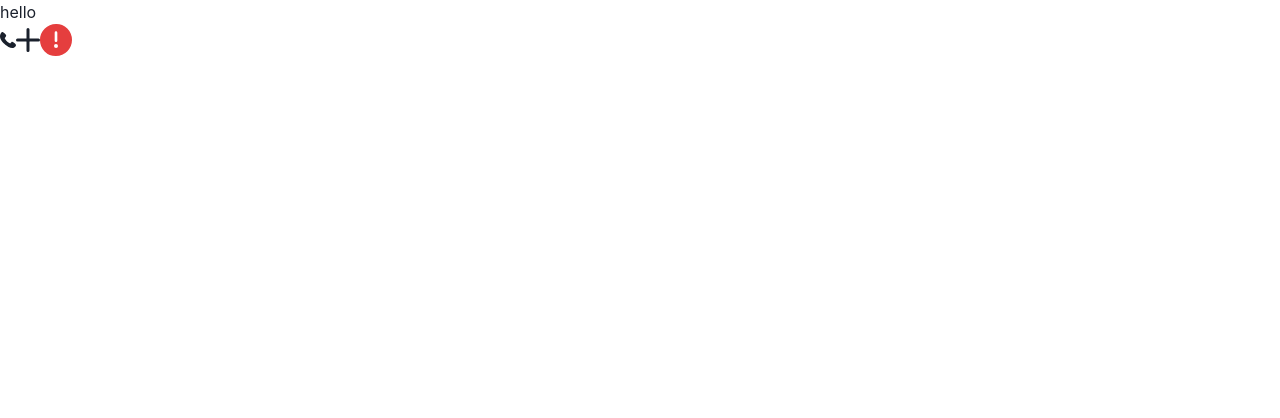
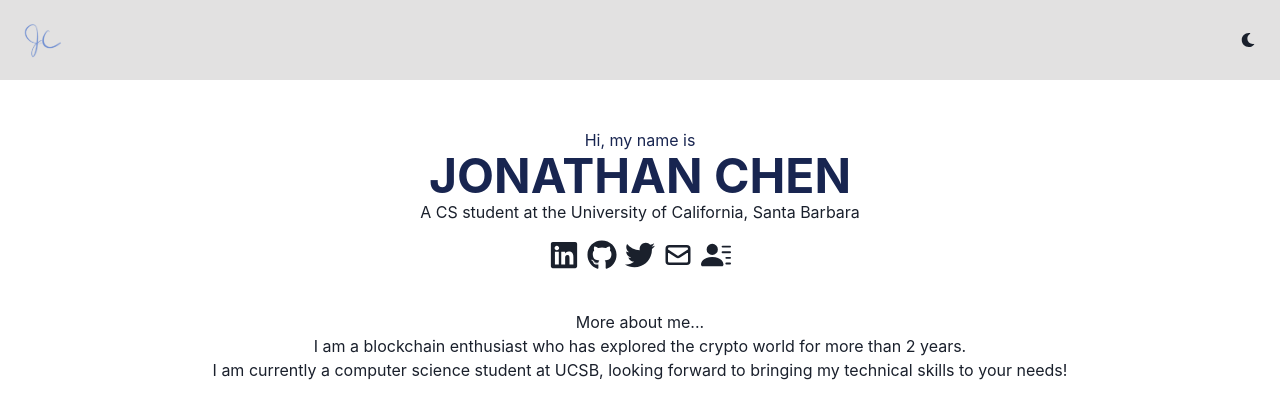
Before and after one commit to pingyujc/portfolio, a React (Create React App) app: page / in a window 1280 px wide. Shown: the top 418 px of the page. Built offline with nearby package versions, Linux system fonts and the light colour scheme.

Commit message:
completed navbar, added light/darl mode

```diff
--- a/src/App.js
+++ b/src/App.js
@@ -1,17 +1,22 @@
 import "./App.css";
+import {
+  ChakraProvider,
+  useColorMode,
+  IconButton,
+  Icon,
+} from "@chakra-ui/react";
 import Navbar from "./components/Navbar";
-import { PhoneIcon, AddIcon, WarningIcon } from "@chakra-ui/icons";
+import About from "./components/About";
+
+import theme from "./theme.js"; // Import your custom Chakra UI theme
 
 function App() {
   return (
     <div>
-      {/* <Navbar /> */}
-      hello
-      <div width={"full"}>
-        <PhoneIcon />
-        <AddIcon boxSize={6} />
-        <WarningIcon w={8} h={8} color="red.500" />
-      </div>
+      <Navbar />
+      <br></br>
+      <br></br>
+      <About />
     </div>
   );
 }
--- a/src/components/About.js
+++ /dev/null
@@ -1,7 +0,0 @@
-import React from "react";
-
-const About = () => {
-  return <div></div>;
-};
-
-export default About;
--- /dev/null
+++ b/src/components/About.jsx
@@ -0,0 +1,58 @@
+import React from "react";
+import { ChakraProvider, useColorMode, HStack } from "@chakra-ui/react";
+import { FaGithub, FaLinkedin, FaTwitter } from "react-icons/fa"; // Import only the required icons
+import { HiOutlineMail } from "react-icons/hi";
+import { BsFillPersonLinesFill } from "react-icons/bs";
+
+import { PhoneIcon, AddIcon, WarningIcon } from "@chakra-ui/icons";
+
+const About = () => {
+  const { colorMode, toggleColorMode } = useColorMode();
+
+  return (
+    <div className="w-full flex items-center justify-center flex-col text-center mt-[80px]">
+      <p className="text-[#182550]">Hi, my name is</p>
+      <h1 className="text-3xl sm:text-5xl font-bold text-[#182550]">
+        JONATHAN CHEN
+      </h1>
+      <h2 className="mb-4">
+        A CS student at the University of California, Santa Barbara
+      </h2>
+
+      {/* Social Icons */}
+      <HStack>
+        <a href="https://www.linkedin.com/in/-jonathanchen/">
+          <FaLinkedin size={30} />
+        </a>
+
+        <a href="https://github.com/pingyujc">
+          <FaGithub size={30} />
+        </a>
+        <a href="https://twitter.com/pingyujc">
+          <FaTwitter size={30} />
+        </a>
+        <a href="mailto:pingyujc@gmail.com">
+          <HiOutlineMail size={30} />
+        </a>
+
+        <a href="/">
+          <BsFillPersonLinesFill size={30} />
+        </a>
+      </HStack>
+
+      {/* More about me */}
+      <div className="mt-10 text-center">
+        <p className=" inline-block">
+          More about me...
+          <br />
+          I am a blockchain enthusiast who has explored the crypto world for
+          more than 2 years.
+          <br />I am currently a computer science student at UCSB, looking
+          forward to bringing my technical skills to your needs!
+        </p>
+      </div>
+    </div>
+  );
+};
+
+export default About;
--- a/src/components/Navbar.jsx
+++ b/src/components/Navbar.jsx
@@ -1,166 +1,32 @@
 import React, { useState } from "react";
-import {
-  FaBars,
-  FaTimes,
-  FaGithub,
-  FaLinkedin,
-  FaTwitter,
-  FaX,
-} from "react-icons/fa";
-import { HiOutlineMail } from "react-icons/hi";
-import { BsFillPersonLinesFill } from "react-icons/bs";
+import { FaBars, FaTimes, FaMoon, FaSun } from "react-icons/fa";
 import Logo from "../assets/JC_logo.png";
 import { Link } from "react-scroll";
+import { useColorMode, IconButton, HStack } from "@chakra-ui/react"; // Import useColorMode from Chakra UI
 
 const Navbar = () => {
   const [nav, setNav] = useState(false);
   const handleClick = () => setNav(!nav);
+  // Use the useColorMode hook from Chakra UI
+  const { colorMode, toggleColorMode } = useColorMode();
+
   return (
-    <div className="fixed w-full h-[80px] flex justify-between items-center px-4 bg-[#0a192f] text-gray-300">
+    <div
+      className={`fixed w-full h-[80px] flex justify-between items-center px-4 ${
+        colorMode === "light" ? "bg-[#e2e1e1] text-black" : "bg-[#0a192f]"
+      } text-gray-300`}
+    >
+      {/* <div className="fixed w-full h-[80px] flex justify-between items-center px-4 bg-[#0a192f] text-gray-300"> */}
       <div>
         <img src={Logo} alt="Logo Image" style={{ width: "50px" }} />
       </div>
 
-      {/* menu */}
-
-      <ul className="hidden md:flex">
-        <li>
-          <Link to="home" smooth={true} duration={500} offset={-75}>
-            Home
-          </Link>
-        </li>
-        <li>
-          <Link to="about" smooth={true} duration={500}>
-            About
-          </Link>
-        </li>
-        <li>
-          <Link to="skills" smooth={true} duration={500} offset={-75}>
-            Skills
-          </Link>
-        </li>
-        <li>
-          <Link to="projects" smooth={true} duration={500} offset={-75}>
-            Projects
-          </Link>
-        </li>
-        <li>
-          <Link to="contact" smooth={true} duration={500} offset={-75}>
-            Contact
-          </Link>
-        </li>
-      </ul>
-
-      {/* Hamburger */}
-      <div onClick={handleClick} className="md:hidden z-10">
-        {/* display FaBars or FaTimes */}
-        {!nav ? <FaBars /> : <FaTimes />}
-      </div>
-
-      {/* Mobile menu */}
-      <ul
-        className={
-          !nav
-            ? "hidden"
-            : "absolute top-0 left-0 w-full h-screen bg-[#0a192f] flex flex-col justify-center items-center"
-        }
-      >
-        <li className="py-6 text-4xl">
-          <Link
-            onClick={handleClick}
-            to="home"
-            smooth={true}
-            duration={500}
-            offset={-75}
-          >
-            Home
-          </Link>
-        </li>
-        <li className="py-6 text-4xl">
-          <Link onClick={handleClick} to="about" smooth={true} duration={500}>
-            About
-          </Link>
-        </li>
-        <li className="py-6 text-4xl">
-          <Link
-            onClick={handleClick}
-            to="skills"
-            smooth={true}
-            duration={500}
-            offset={-150}
-          >
-            Skills
-          </Link>
-        </li>
-        <li className="py-6 text-4xl">
-          <Link
-            onClick={handleClick}
-            to="projects"
-            smooth={true}
-            duration={500}
-            offset={-75}
-          >
-            Projects
-          </Link>
-        </li>
-        <li className="py-6 text-4xl">
-          <Link
-            onClick={handleClick}
-            to="contact"
-            smooth={true}
-            duration={500}
-            offset={-75}
-          >
-            Contact
-          </Link>
-        </li>
-      </ul>
-
-      {/* Social Icons: twitter ... */}
-      <div className="hidden lg:flex fixed flex-col top-[50%] left-0">
-        <ul>
-          <li className="w-[160px] h-[60px] flex justify-between items-center ml-[-100px] hover:ml-[-10px] duration-300 bg-blue-600">
-            <a
-              className="flex justify-between items-center w-full text-gray-300"
-              href="https://www.linkedin.com/in/-jonathanchen/"
-            >
-              Linkedin <FaLinkedin size={30} />
-            </a>
-          </li>
-          <li className="w-[160px] h-[60px] flex justify-between items-center ml-[-100px] hover:ml-[-10px] duration-300 bg-[#333333]">
-            <a
-              className="flex justify-between items-center w-full text-gray-300"
-              href="https://github.com/pingyujc"
-            >
-              Github <FaGithub size={30} />
-            </a>
-          </li>
-          <li className="w-[160px] h-[60px] flex justify-between items-center ml-[-100px] hover:ml-[-10px] duration-300 bg-[#000000]">
-            <a
-              className="flex justify-between items-center w-full text-gray-300"
-              href="https://twitter.com/pingyujc"
-            >
-              Twitter <FaTwitter size={30} />
-            </a>
-          </li>
-          <li className="w-[160px] h-[60px] flex justify-between items-center ml-[-100px] hover:ml-[-10px] duration-300 bg-[#6fc2b0]">
-            <a
-              className="flex justify-between items-center w-full text-gray-300"
-              href="mailto:pingyujc@gmail.com"
-            >
-              Email <HiOutlineMail size={30} />
-            </a>
-          </li>
-          <li className="w-[160px] h-[60px] flex justify-between items-center ml-[-100px] hover:ml-[-10px] duration-300 bg-[#565f69]">
-            <a
-              className="flex justify-between items-center w-full text-gray-300"
-              href="/"
-            >
-              Resume <BsFillPersonLinesFill size={30} />
-            </a>
-          </li>
-        </ul>
-      </div>
+      <IconButton
+        onClick={toggleColorMode}
+        icon={colorMode === "light" ? <FaMoon /> : <FaSun />}
+        size="sm"
+        variant="ghost"
+      />
     </div>
   );
 };
--- a/src/index.js
+++ b/src/index.js
@@ -2,12 +2,14 @@
 import ReactDOM from "react-dom/client";
 import "./index.css";
 import App from "./App";
-import { ChakraProvider } from "@chakra-ui/react";
+import theme from "./theme.js";
+import { ChakraProvider, ColorModeScript } from "@chakra-ui/react";
 
 const root = ReactDOM.createRoot(document.getElementById("root"));
 root.render(
   <React.StrictMode>
     <ChakraProvider>
+      <ColorModeScript initialColorMode={theme.config.initialColorMode} />
       <App />
     </ChakraProvider>
   </React.StrictMode>
--- /dev/null
+++ b/src/theme.js
@@ -0,0 +1,15 @@
+// theme.js
+
+// 1. import `extendTheme` function
+import { extendTheme } from "@chakra-ui/react";
+
+// 2. Add your color mode config
+const config = {
+  initialColorMode: "light",
+  useSystemColorMode: false,
+};
+
+// 3. extend the theme
+const theme = extendTheme({ config });
+
+export default theme;
```
Also changed, not shown: src/components/Contact.jsx (renamed from src/components/Contact.js), src/components/Projects.jsx (renamed from src/components/Projects.js), 1 other file (tests, documents, lock files or other folders).
